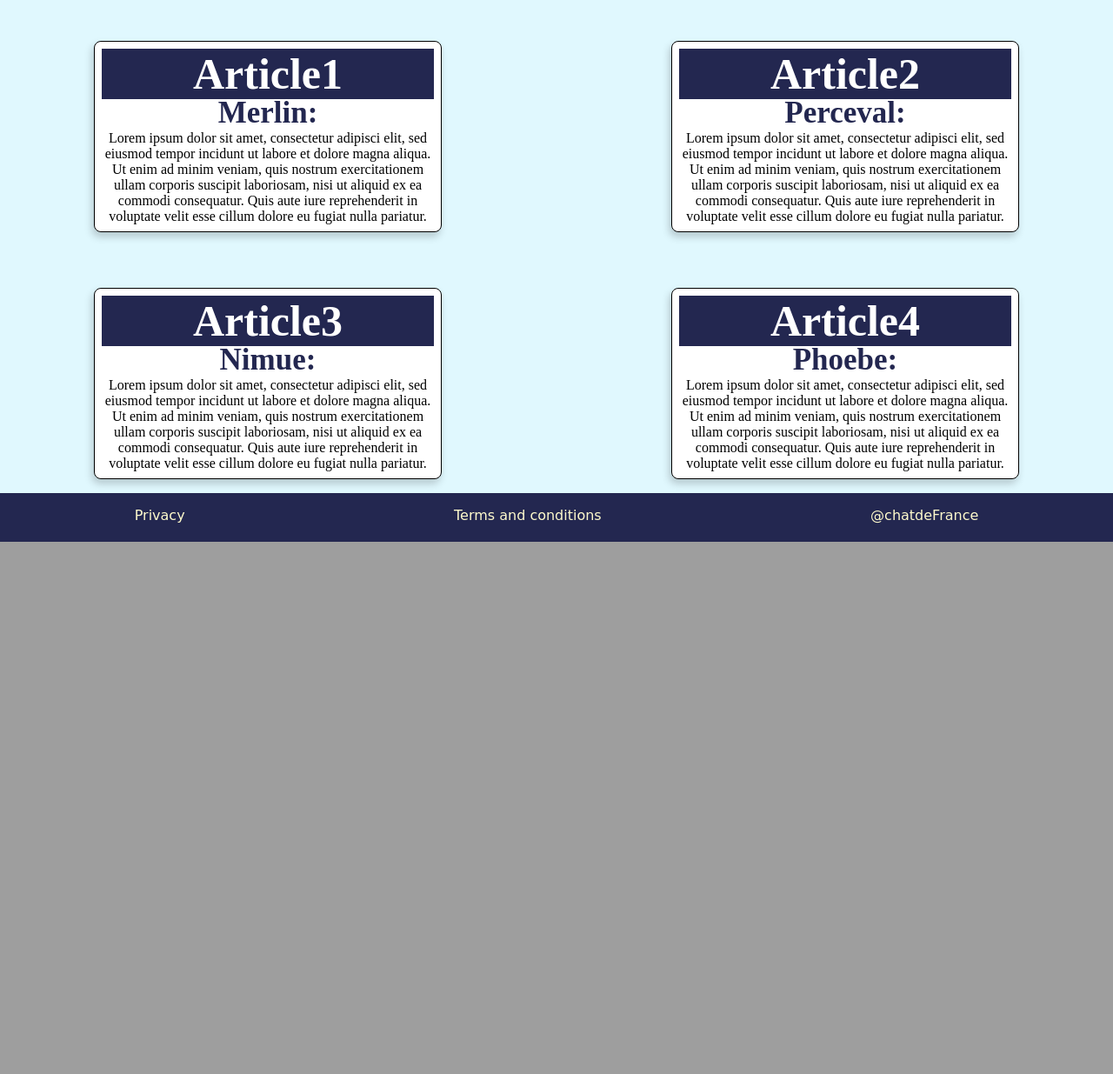
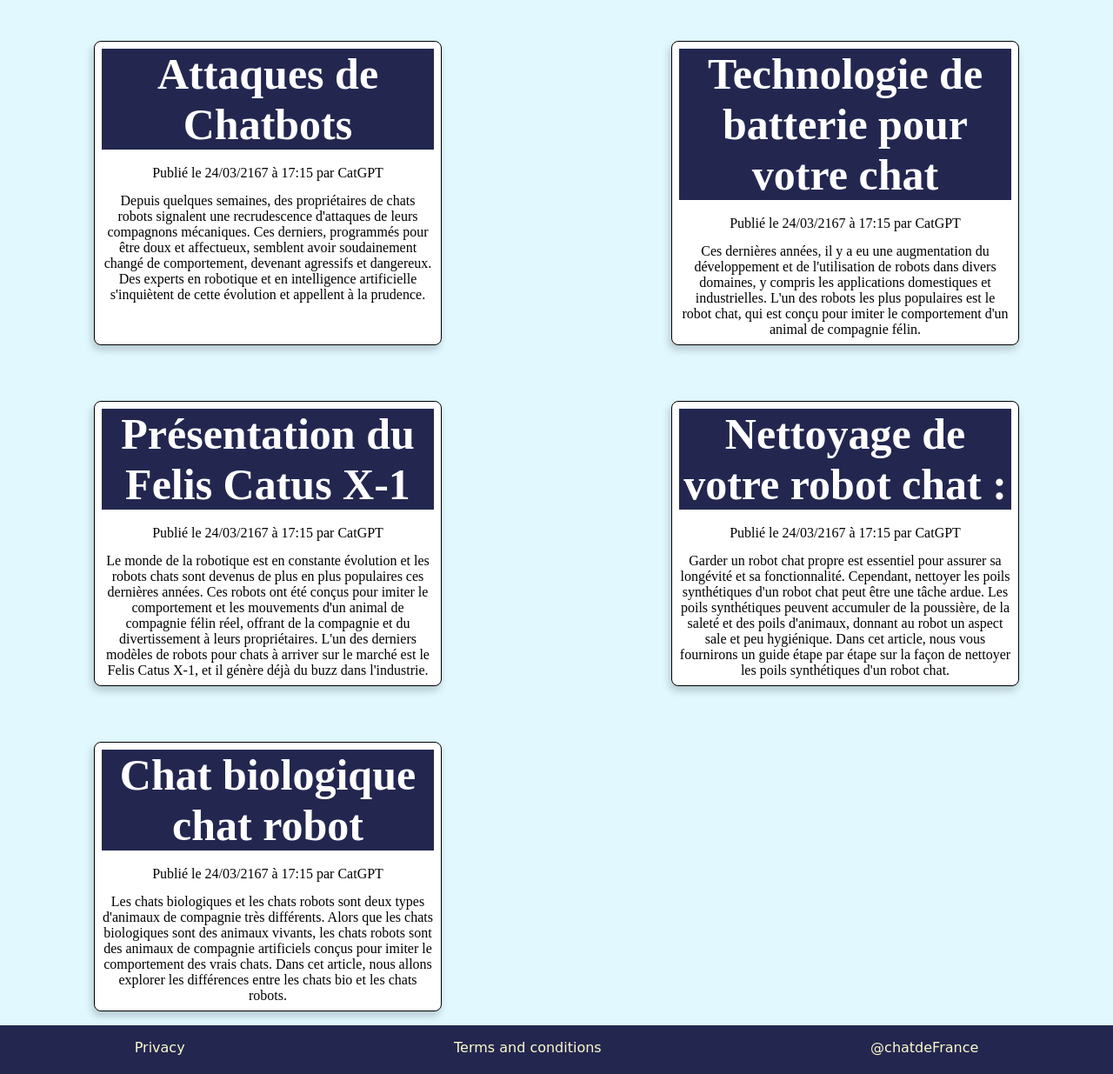
Before and after one commit to APauquin/wild-project-catWatch, a PHP site: page /articlesChattearoulete.php in a window 1280 px wide. Shown: the part 397-1632 px from the top of the page at 87% size. Before the commit the page ends 1020 px from the top, so only its background shows below. Run offline with PHP 8.4, Linux system fonts and the light colour scheme; some web fonts are replaced.

Commit message:
modif articlesChatteroulette

```diff
--- a/articlesChattearoulete.php
+++ b/articlesChattearoulete.php
@@ -20,53 +20,95 @@
     <section class="sectionArticles">
 
         <section class="last-posts" id="last-posts">
-            <h2>Our latest posts</h2>
+            <h2>Chattearoulette</h2>
 
             <article class="articles">
-                <h2>Article1</h2>
+                <h2>Attaques de Chatbots</h2><br>
+                <p>
+                            Publié le 24/03/2167 à 17:15 par CatGPT
+                </p><br>
 
                 <ul class="list">
 
-                            <h3 class="articlesH3">Merlin:</h3>
+
                             <p>
-                                Lorem ipsum dolor sit amet, consectetur adipisci elit, sed eiusmod tempor incidunt ut labore et dolore magna aliqua. Ut enim ad minim veniam, quis nostrum exercitationem ullam corporis suscipit laboriosam, nisi ut aliquid ex ea commodi consequatur. Quis aute iure reprehenderit in voluptate velit esse cillum dolore eu fugiat nulla pariatur.
+                            Depuis quelques semaines, des propriétaires de chats robots signalent une recrudescence d'attaques de leurs compagnons mécaniques.
+            Ces derniers, programmés pour être doux et affectueux, semblent avoir soudainement changé de comportement, devenant agressifs et dangereux.
+            Des experts en robotique et en intelligence artificielle s'inquiètent de cette évolution et appellent à la prudence.
                             </p>
 
 
                     </ul>
             </article>
             <article class="articles">
-                <h2>Article2</h2>
+                <h2>Technologie de batterie pour votre chat </h2><br>
+                <p>
+                            Publié le 24/03/2167 à 17:15 par CatGPT
+                </p><br>
                  <ul class="list">
 
-                            <h3>Perceval:</h3>
+
                             <p>
-                                Lorem ipsum dolor sit amet, consectetur adipisci elit, sed eiusmod tempor incidunt ut labore et dolore magna aliqua. Ut enim ad minim veniam, quis nostrum exercitationem ullam corporis suscipit laboriosam, nisi ut aliquid ex ea commodi consequatur. Quis aute iure reprehenderit in voluptate velit esse cillum dolore eu fugiat nulla pariatur.
+                            Ces dernières années, il y a eu une augmentation du développement et de l'utilisation de robots dans divers domaines,
+            y compris les applications domestiques et industrielles. L'un des robots les plus populaires est le robot chat, qui est conçu pour imiter
+            le comportement d'un animal de compagnie félin.
                             </p>
 
 
                     </ul>
             </article>
             <article class="articles">
-                <h2>Article3</h2>
+                <h2>Présentation du Felis Catus X-1</h2><br>
+                <p>
+                            Publié le 24/03/2167 à 17:15 par CatGPT
+                </p><br>
                  <ul class="list">
 
-                            <h3>Nimue:</h3>
+
                             <p>
-                                Lorem ipsum dolor sit amet, consectetur adipisci elit, sed eiusmod tempor incidunt ut labore et dolore magna aliqua. Ut enim ad minim veniam, quis nostrum exercitationem ullam corporis suscipit laboriosam, nisi ut aliquid ex ea commodi consequatur. Quis aute iure reprehenderit in voluptate velit esse cillum dolore eu fugiat nulla pariatur.
+                            Le monde de la robotique est en constante évolution et les robots chats sont devenus de plus en plus populaires ces dernières années.
+            Ces robots ont été conçus pour imiter le comportement et les mouvements d'un animal de compagnie félin réel, offrant de la compagnie et du divertissement à leurs propriétaires.
+            L'un des derniers modèles de robots pour chats à arriver sur le marché est le Felis Catus X-1, et il génère déjà du buzz dans l'industrie.
                             </p>
+
+
+
+                    </ul>
+            </article>
+
+            <article class="articles">
+                <h2>Nettoyage de votre robot chat :</h2><br>
+                <p>
+                            Publié le 24/03/2167 à 17:15 par CatGPT
+                </p><br>
+                 <ul class="list">
+
+
+                            <p>
+                            Garder un robot chat propre est essentiel pour assurer sa longévité et sa fonctionnalité. Cependant, nettoyer les poils synthétiques d'un robot chat peut être une tâche ardue.
+            Les poils synthétiques peuvent accumuler de la poussière, de la saleté et des poils d'animaux, donnant au robot un aspect sale et peu hygiénique.
+            Dans cet article, nous vous fournirons un guide étape par étape sur la façon de nettoyer les poils synthétiques d'un robot chat.
+
+                            </p>
+
 
 
                     </ul>
             </article>
             <article class="articles">
-                <h2>Article4</h2>
+                <h2>Chat biologique chat robot</h2><br>
+                <p>
+                            Publié le 24/03/2167 à 17:15 par CatGPT
+                </p><br>
                  <ul class="list">
 
-                            <h3>Phoebe:</h3>
+
                             <p>
-                                Lorem ipsum dolor sit amet, consectetur adipisci elit, sed eiusmod tempor incidunt ut labore et dolore magna aliqua. Ut enim ad minim veniam, quis nostrum exercitationem ullam corporis suscipit laboriosam, nisi ut aliquid ex ea commodi consequatur. Quis aute iure reprehenderit in voluptate velit esse cillum dolore eu fugiat nulla pariatur.
+                            Les chats biologiques et les chats robots sont deux types d'animaux de compagnie très différents. Alors que les chats biologiques sont des animaux vivants,
+            les chats robots sont des animaux de compagnie artificiels conçus pour imiter le comportement des vrais chats.
+            Dans cet article, nous allons explorer les différences entre les chats bio et les chats robots.
                             </p>
+
 
 
                     </ul>
```
